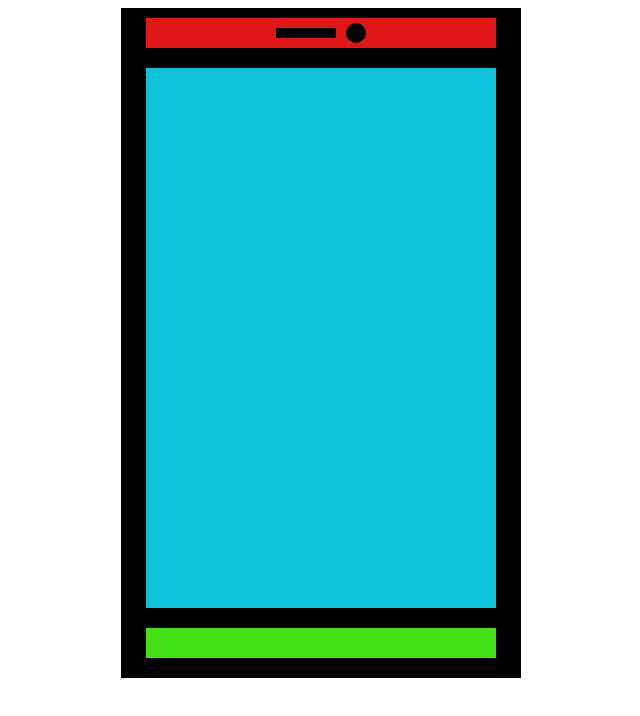
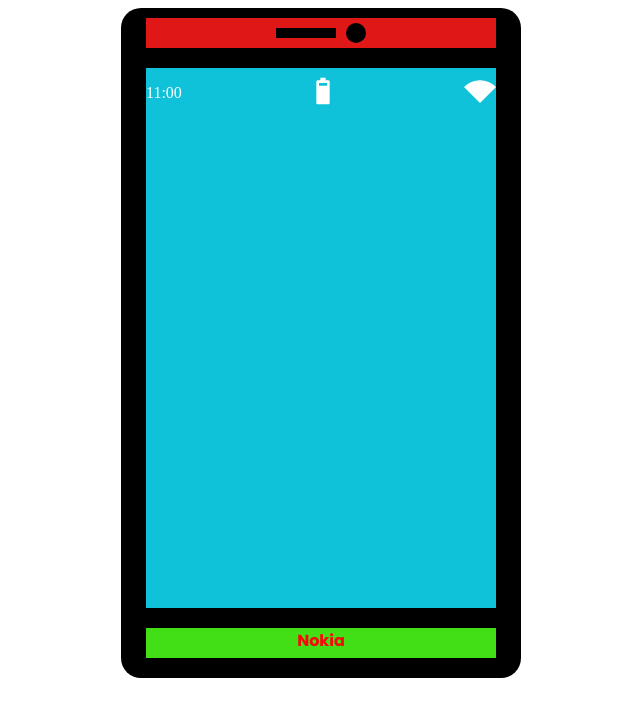
Before and after one commit to maikel50/eje-movil, a website built with Vite: page src/index.html in a window 1280 px wide. Shown: the whole page, without its empty margins (319-959 px from the left). Built offline with nearby package versions, Linux system fonts and the light colour scheme.

Commit message:
Iconos en screen-up añadidos

```diff
--- a/src/index.css
+++ b/src/index.css
@@ -1,3 +1,5 @@
+@import url("https://fonts.googleapis.com/css2?family=Poppins:ital,wght@0,100;0,200;0,300;0,400;0,500;0,600;0,700;0,800;0,900;1,100;1,200;1,300;1,400;1,500;1,600;1,700;1,800;1,900&display=swap");
+
 body {
   background: #fff;
   color: #fff;
@@ -17,6 +19,7 @@ body {
   gap: 20px;
   padding-top: 10px;
   padding-bottom: 10px;
+  border-radius: 20px;
 }
 
 .header{
@@ -53,4 +56,26 @@ body {
   background-color: #42df17;
   width: 350px;
   height: 30px;
+  font-family: Poppins, sans-serif;
+  font-weight: 700;
+  font-style: normal;
+  text-align: center;
 }
+
+.footer p {
+  margin: 0;
+  color: #fd0606;
+}
+
+.screen-up {
+  display: flex;
+  justify-content: space-between;
+  align-items: center;
+  box-sizing: border-box;
+}
+
+.time {
+  align-items:start;
+  justify-content: right;
+
+}
--- a/src/index.html
+++ b/src/index.html
@@ -20,8 +20,15 @@
 
     <div class="screen">
       <div class="screen-up">
-        <div class="time"></div>
-        <div class="battery"></div>
+        <div class="time">
+          <p>11:00</p>
+        </div>
+        <div class="battery">
+          <img src="icons/battery.svg" alt="Icono de batería">
+        </div>
+        <div class="wifi-icon">
+          <img src="icons/wifi.svg" alt="Icono de red">
+        </div>
       </div>
       <div class="widgets">
         <div class="widget-time"></div>
@@ -73,7 +80,9 @@
 
     </div>
 
-    <div class="footer"></div>
+    <div class="footer">
+      <p>Nokia</p>
+    </div>
 
 
   </div>
```
Also changed, not shown: public/icons/battery.svg (added), public/icons/wifi.svg (added).
